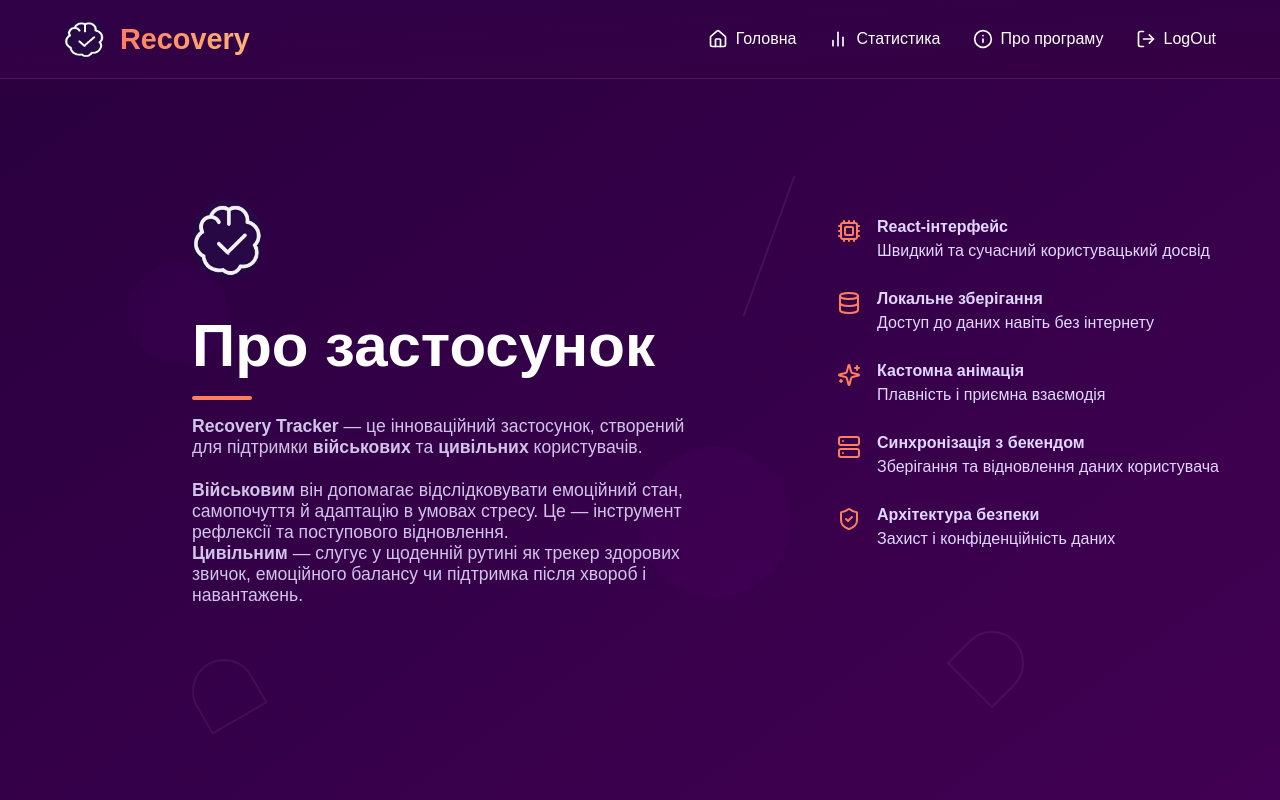
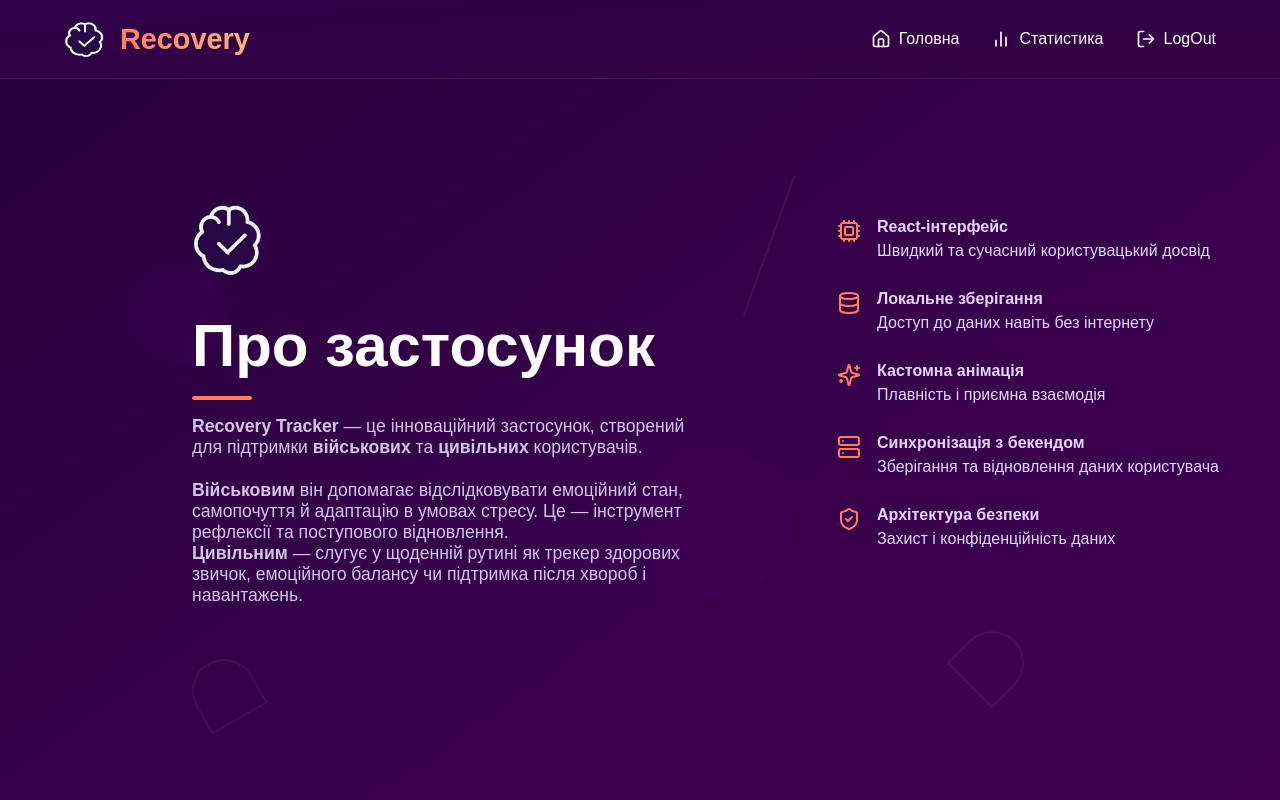
Before and after one commit to kulikp1/Recovery-Tracker, a React (Vite) app: page /about in a window 1280 px wide. Built offline with nearby package versions, Linux system fonts and the light colour scheme.

Commit message:
Update Header.jsx

```diff
--- a/src/components/Header/Header.jsx
+++ b/src/components/Header/Header.jsx
@@ -28,10 +28,10 @@
           <BarChart2 className={styles.icon} />
           <span>Статистика</span>
         </Link>
-        <Link to="/about" className={styles.navLink}>
+        {/* <Link to="/about" className={styles.navLink}>
           <Info className={styles.icon} />
           <span>Про програму</span>
-        </Link>
+        </Link> */}
         <button onClick={handleLogout} className={styles.navLink}>
           <LogOut className={styles.icon} />
           <span>LogOut</span>
```
